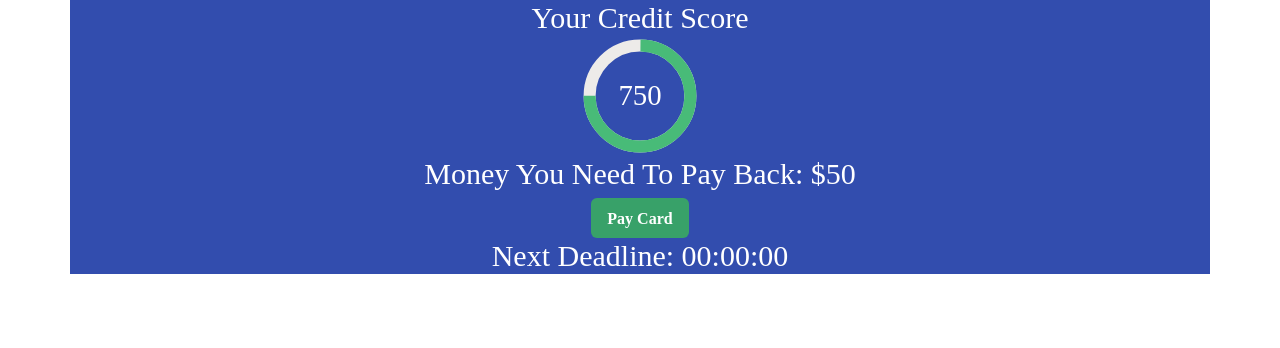
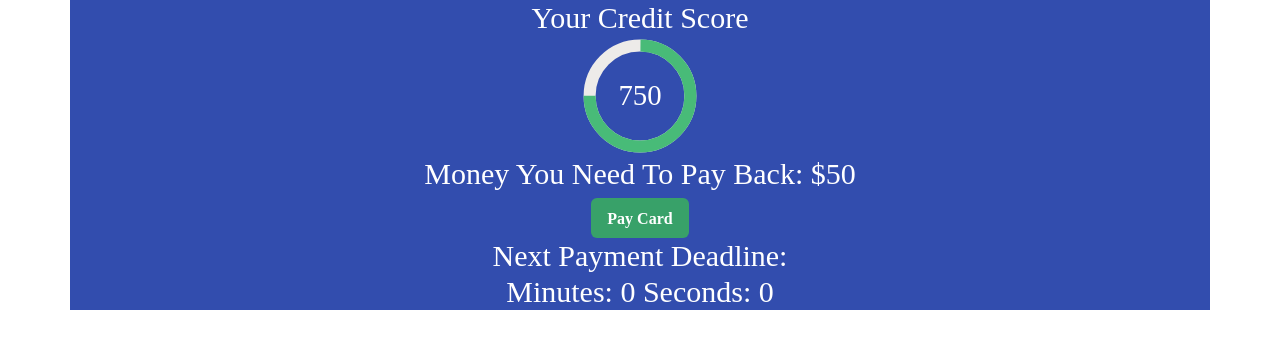
Before and after one commit to ManaalS/kredit4kids, a React (Create React App) app: page / in a window 1280 px wide. Shown: the top 348 px of the page. Built offline with nearby package versions, Linux system fonts and the light colour scheme; a web font is replaced by a local one.

Commit message:
payment and timer done

```diff
--- a/src/components/CreditScore.js
+++ b/src/components/CreditScore.js
@@ -1,5 +1,6 @@
 
 import 'bootstrap/dist/css/bootstrap.min.css';
+import Timer from "./Timer"
 import React, { useState } from 'react';
 import { Container, Row, Col } from 'react-bootstrap'
 import { Button } from "@chakra-ui/react"
@@ -23,22 +24,35 @@ import {
 } from "@chakra-ui/react"
 
 
+
 function CreditScore(props) {
   const [creditScore, setCreditScore] = useState(props.creditScore);
   const [moneyOwed, setMoneyOwed] = useState(props.moneyOwed)
-  const [adjustedProgress, setAdjustedProgress] = useState(props.creditScore / 10)
   const { isOpen, onOpen, onClose } = useDisclosure()
   const [colorZone, setColorZone] = useState("green.400")
   const [paymentAmount, setPaymentAmount] = useState(0)
+  const [minutes, setMinutes] = useState(0)
+  const [seconds, setSeconds] = useState(0)
 
   function updateCreditScore() {
-    let score = 0
-    setCreditScore(score)
+    setCreditScore(creditScore)
+    if (creditScore <= 589) {
+      setColorZone("red.400")
+    } else {
+      setColorZone("green.400")
+    }
   }
 
-  function submitPayment(payment) {
-    setMoneyOwed(moneyOwed - payment)
+  function resetTimer() {
+    setMinutes(0)
+    setSeconds(0)
+  }
+
+  function submitPayment() {
+    setMoneyOwed(moneyOwed - paymentAmount)
     updateCreditScore()
+    setPaymentAmount(0)
+    resetTimer()
     onClose()
   }
 
@@ -47,8 +61,8 @@ function CreditScore(props) {
       <Row>
         <Col>
           <h1> Your Credit Score </h1>
-          <CircularProgress size="120px" value={adjustedProgress} color={colorZone}>
-            <CircularProgressLabel>{props.creditScore}</CircularProgressLabel>
+          <CircularProgress size="120px" value={creditScore / 10} color={colorZone}>
+            <CircularProgressLabel>{creditScore}</CircularProgressLabel>
           </CircularProgress>
         </Col>
       </Row>
@@ -64,7 +78,7 @@ function CreditScore(props) {
               <ModalHeader>How much do you want to pay?</ModalHeader>
               <ModalCloseButton />
               <ModalBody>
-                <Slider onChange={(value) => { setPaymentAmount(value) }} defaultValue={0} min={0} max={props.moneyOwed} step={1}>
+                <Slider onChange={(value) => { setPaymentAmount(value) }} defaultValue={0} min={0} max={moneyOwed} step={1}>
                   <SliderTrack bg="blue.100">
                     <Box position="relative" right={10} />
                     <SliderFilledTrack bg="blue" />
@@ -74,7 +88,7 @@ function CreditScore(props) {
                 {paymentAmount}
               </ModalBody>
               <ModalFooter>
-                <Button onClick={(e) => submitPayment(e)}>Submit</Button>
+                <Button onClick={() => submitPayment()}>Submit</Button>
               </ModalFooter>
             </ModalContent>
           </Modal>
@@ -82,7 +96,7 @@ function CreditScore(props) {
       </Row>
       <Row>
         <Col>
-          <h1> Next Deadline: 00:00:00 </h1>
+          <h1> Next Payment Deadline: <Timer minutes={minutes} seconds={seconds}></Timer></h1>
         </Col>
       </Row>
     </Container>
--- /dev/null
+++ b/src/components/Timer.js
@@ -0,0 +1,41 @@
+
+import 'bootstrap/dist/css/bootstrap.min.css';
+import React, { useState, useEffect } from 'react';
+import { Container, Row, Col } from 'react-bootstrap'
+
+
+
+function Timer(props) {
+  const [minutes, setMinutes ] = useState(props.minutes);
+  const [seconds, setSeconds ] =  useState(props.seconds);
+  useEffect(()=>{
+    let interval = setInterval(() => {
+            if (seconds > 0) {
+                setSeconds(seconds - 1);
+            }
+            if (seconds === 0) {
+                if (minutes === 0) {
+                    clearInterval(interval)
+                } else {
+                    setMinutes(minutes - 1);
+                    setSeconds(59);
+                }
+            }
+        }, 1000)
+        return () => {
+            clearInterval(interval);
+        };
+    });
+
+  return (
+    <Container className="credit-score">
+      <Row>
+        <Col>
+          Minutes: {minutes} Seconds: {seconds}
+        </Col>
+      </Row>
+    </Container>
+  )
+}
+
+export default Timer;
```
